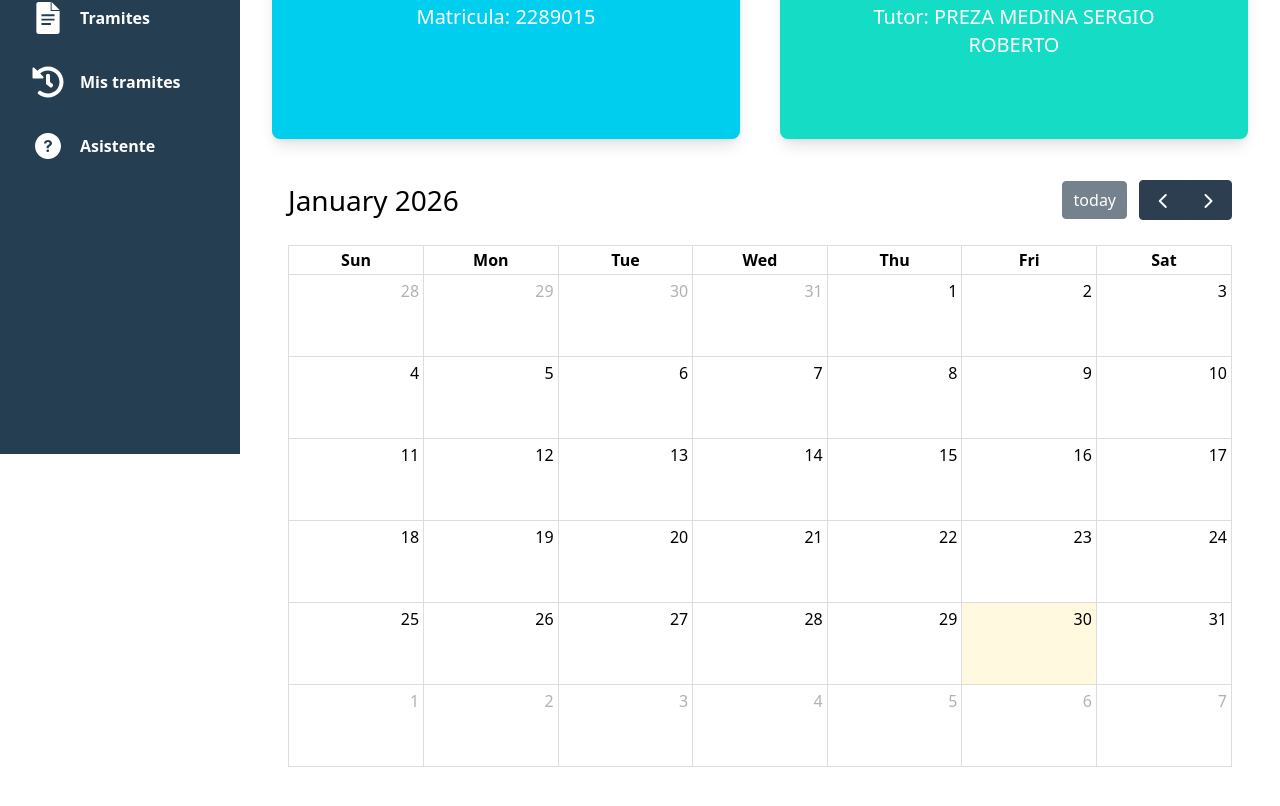
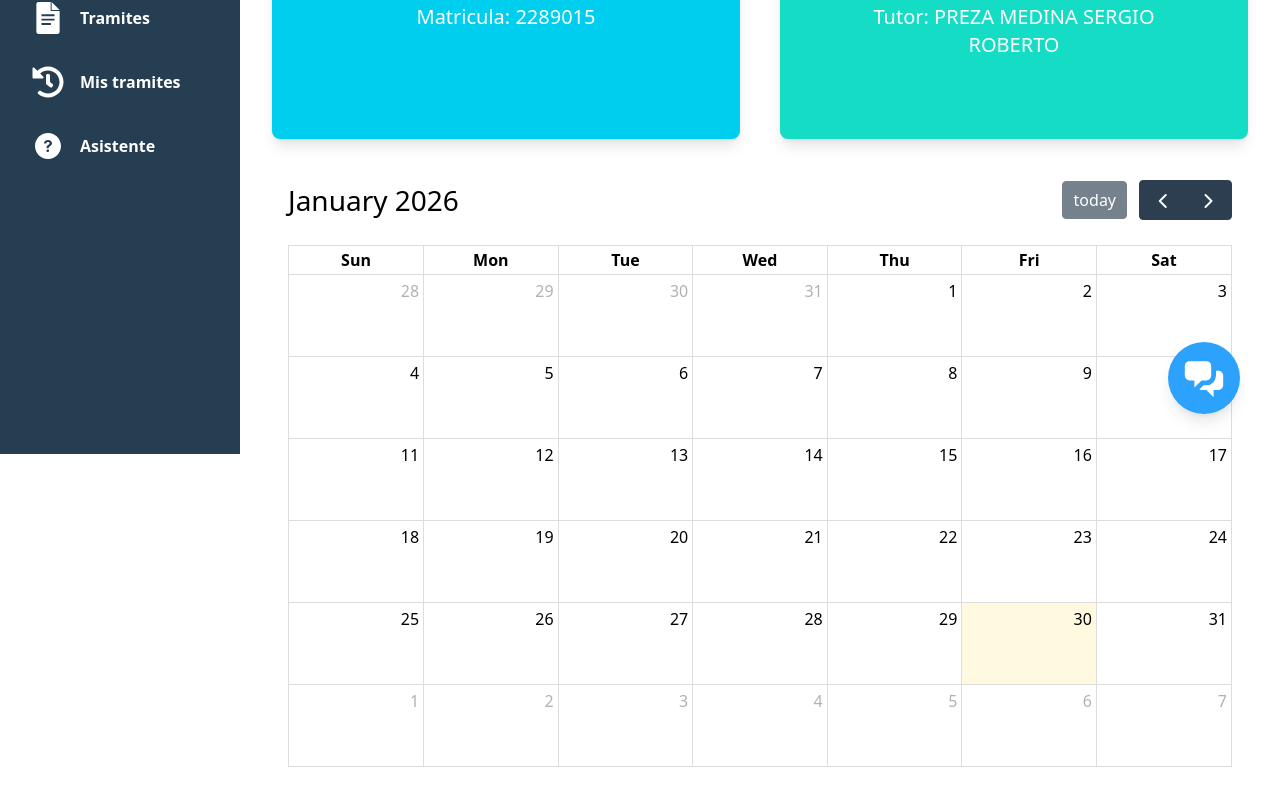
Before and after one commit to NaviaTheCat/Proyecto-SinNombre---IDYGS83, a React (Create React App) app: page / in a window 1280 px wide. Shown: the part 346-1152 px from the top of the page. Built offline with nearby package versions, Linux system fonts and the light colour scheme.

Commit message:
Añado boton flotante

```diff
--- /dev/null
+++ b/src/components/ButtonRag.jsx
@@ -0,0 +1,13 @@
+import React from 'react'
+import { HiChatAlt2 } from "react-icons/hi";
+
+
+function ButtonRag() {
+  return (
+    <div className='fixed z-10 bottom-10 right-10'>
+      <button className='bg-[#2CA2FD] shadow-lg text-white p-3 rounded-[90px] hover:bg-blue-400'><HiChatAlt2 className='' size="3rem"/></button>
+    </div>
+  )
+}
+
+export default ButtonRag
--- a/src/pages/Dashboard.jsx
+++ b/src/pages/Dashboard.jsx
@@ -5,6 +5,7 @@ import { FaUser } from "react-icons/fa";
 import { FaUniversity } from "react-icons/fa";
 import FullCalendar from "@fullcalendar/react";
 import dayGridPlugin from "@fullcalendar/daygrid";
+import ButtonRag from "../components/ButtonRag";
 
 function Dashboard() {
   const events = [{ title: "Meeting", start: new Date() }];
@@ -39,7 +40,7 @@ function Dashboard() {
         </div>
       </div>
 
-      <div className="ml-60 pb-10 px-10">
+      <div className="ml-60 pb-36 px-10">
 
         <div className="p-2">
           <FullCalendar
@@ -55,6 +56,8 @@ function Dashboard() {
             height="auto"
             contentHeight="auto"
           />
+
+          <ButtonRag></ButtonRag>
         </div>
       </div>
     </div>
```
Also changed, not shown: src/components/Asistente.jsx (added).
